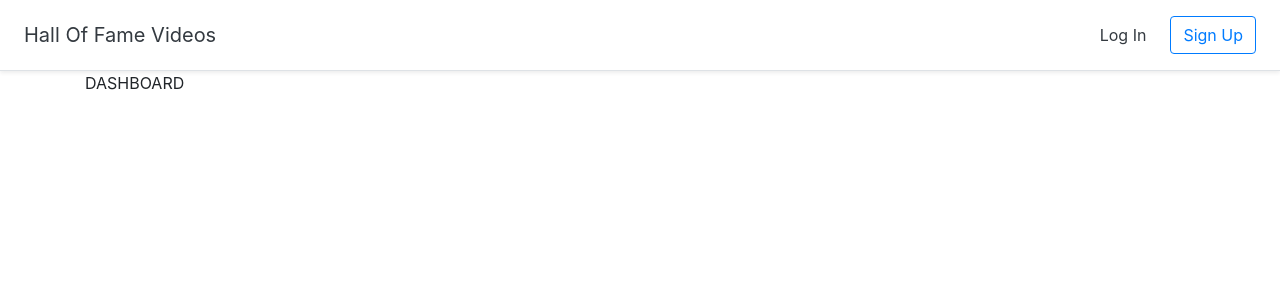
After one commit to srivatsav09/HallofFame, a Django app: page /dashboard in a window 1280 px wide. The commit adds this page. Shown: the top 300 px of the page. Run offline with Django 4.2, Linux system fonts and the light colour scheme; some libraries are stand-ins or nearby versions.

Commit message:
ops:crud operations

```diff
--- a/HallofFame/urls.py
+++ b/HallofFame/urls.py
@@ -24,6 +24,7 @@ from django.conf import settings
 urlpatterns = [
     path('admin/', admin.site.urls),
     path('', views.home, name='home'),
+    path('dashboard', views.dashboard, name='dashboard'),
 
     # AUTH
     path('signup', views.SignUp.as_view(), name='signup'),
@@ -32,5 +33,11 @@ urlpatterns = [
 
     # Halls
     path('halloffame/create', views.CreateHall.as_view(), name='create_hall'),
+    path('halloffame/<int:pk>', views.DetailHall.as_view(), name='detail_hall'),
+    path('halloffame/<int:pk>/update',
+         views.UpdateHall.as_view(), name='update_hall'),
+    path('halloffame/<int:pk>/delete',
+         views.DeleteHall.as_view(), name='delete_hall'),
+
 ]
 urlpatterns += static(settings.STATIC_URL, document_root=settings.STATIC_ROOT)
--- a/halls/templates/halls/base.html
+++ b/halls/templates/halls/base.html
@@ -33,7 +33,7 @@
       </h5>
       <nav class="my-2 my-md-0 mr-md-3">
         {% if user.is_authenticated %}
-        <a class="p-2 text-dark" href="#">Dashboard</a>
+        <a class="p-2 text-dark" href="{% url 'dashboard' %}">Dashboard</a>
         <a class="p-2 text-dark" href="{% url 'logout' %}">Log Out</a>
         {% else %}
         <a class="p-2 text-dark" href="{% url 'login' %}">Log In</a>
--- a/halls/templates/halls/create_hall.html
+++ b/halls/templates/halls/create_hall.html
@@ -1,8 +1,9 @@
 {% extends "halls/base.html" %} {%block content%}
 <div class="container">
+  <h2>Create a hall of fame</h2>
   <form method="post">
     {{form.as_p}} {% csrf_token %}
-    <input type="submit" value="create hall" />
+    <button type="submit" class="btn btn-primary">Create</button>
   </form>
 </div>
 {% endblock %}
--- /dev/null
+++ b/halls/templates/halls/dashboard.html
@@ -0,0 +1,3 @@
+{% extends "halls/base.html" %} {% block content %}
+<div class="container">DASHBOARD</div>
+{% endblock %}
--- /dev/null
+++ b/halls/templates/halls/detail_hall.html
@@ -0,0 +1,6 @@
+{% extends "halls/base.html" %} {% block content %}
+<div class="container">
+  <h1>{{hall.title}}</h1>
+  <h3 class="text-muted">{{hall.user.username}}</h3>
+  {% endblock %}
+</div>
--- a/halls/views.py
+++ b/halls/views.py
@@ -11,6 +11,10 @@ from django.contrib.auth.forms import UserCreationForm
 
 def home(request):
     return render(request, 'halls/home.html')
+
+
+def dashboard(request):
+    return render(request, 'halls/dashboard.html')
 
 
 class SignUp(generic.CreateView):
@@ -32,13 +36,31 @@ class CreateHall(generic.CreateView):
     model = Hall
     fields = ['title']
     template_name = 'halls/create_hall.html'
-    success_url = reverse_lazy('home')
+    success_url = reverse_lazy('dashboard')
 
     def form_valid(self, form):
         form.instance.user = self.request.user
         super(CreateHall, self).form_valid(form)
         return redirect('home')
 
+
+class DetailHall(generic.DetailView):
+    model = Hall
+    template_name = 'halls/detail_hall.html'
+
+
+class UpdateHall(generic.UpdateView):
+    model = Hall
+    template_name = 'halls/update_hall.html'
+    fields = ['title']
+    success_url = reverse_lazy('dashboard')
+
+
+class DeleteHall(generic.DeleteView):
+    model = Hall
+    template_name = 'halls/delete_hall.html'
+    success_url = reverse_lazy('dashboard')
+
 # use cbv if ur using a particular base of  a model which is not too complicated
 # like for an object if we want to create a view to create,update delete then use cbv
 # for The model Video it might get a bit messy using only cbvs then we use function based views as well
```
Also changed, not shown: halls/templates/halls/delete_hall.html (added, +13 -0 lines), halls/templates/halls/update_hall.html (added, +12 -0 lines).
